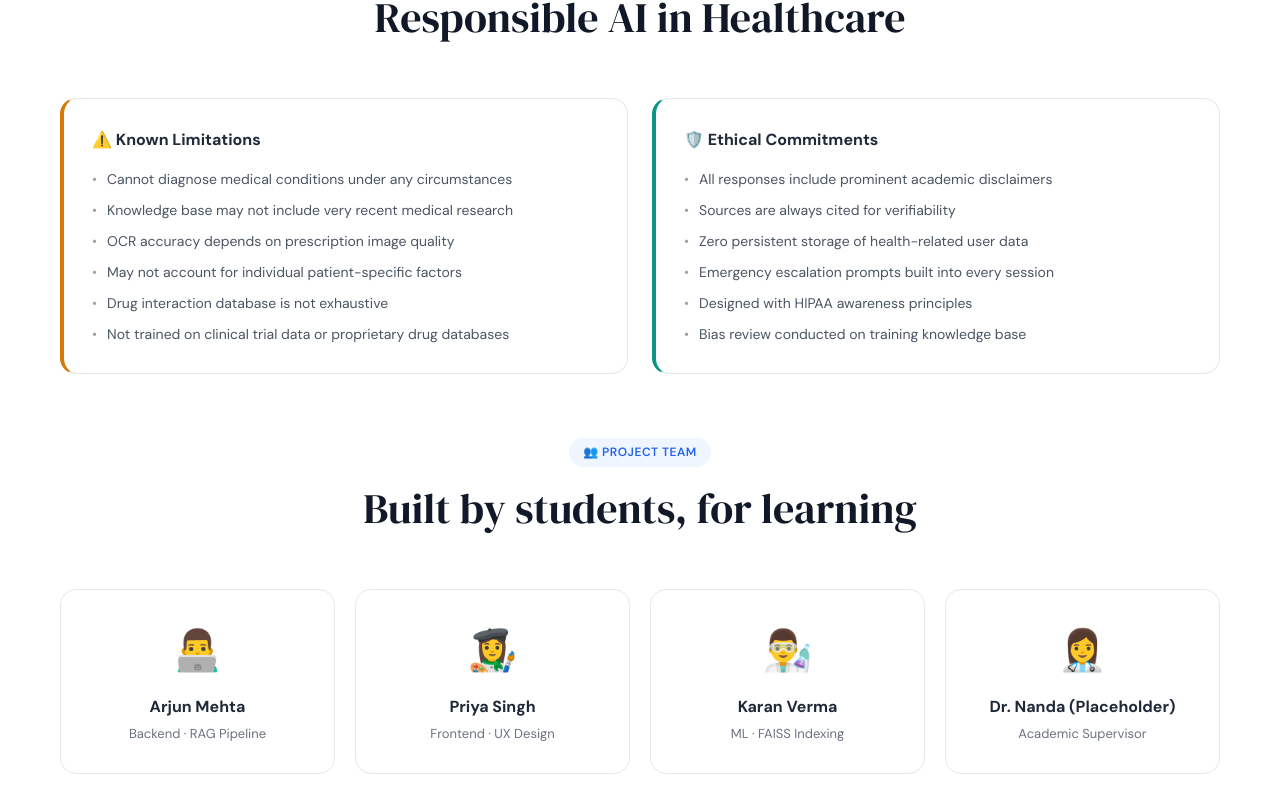
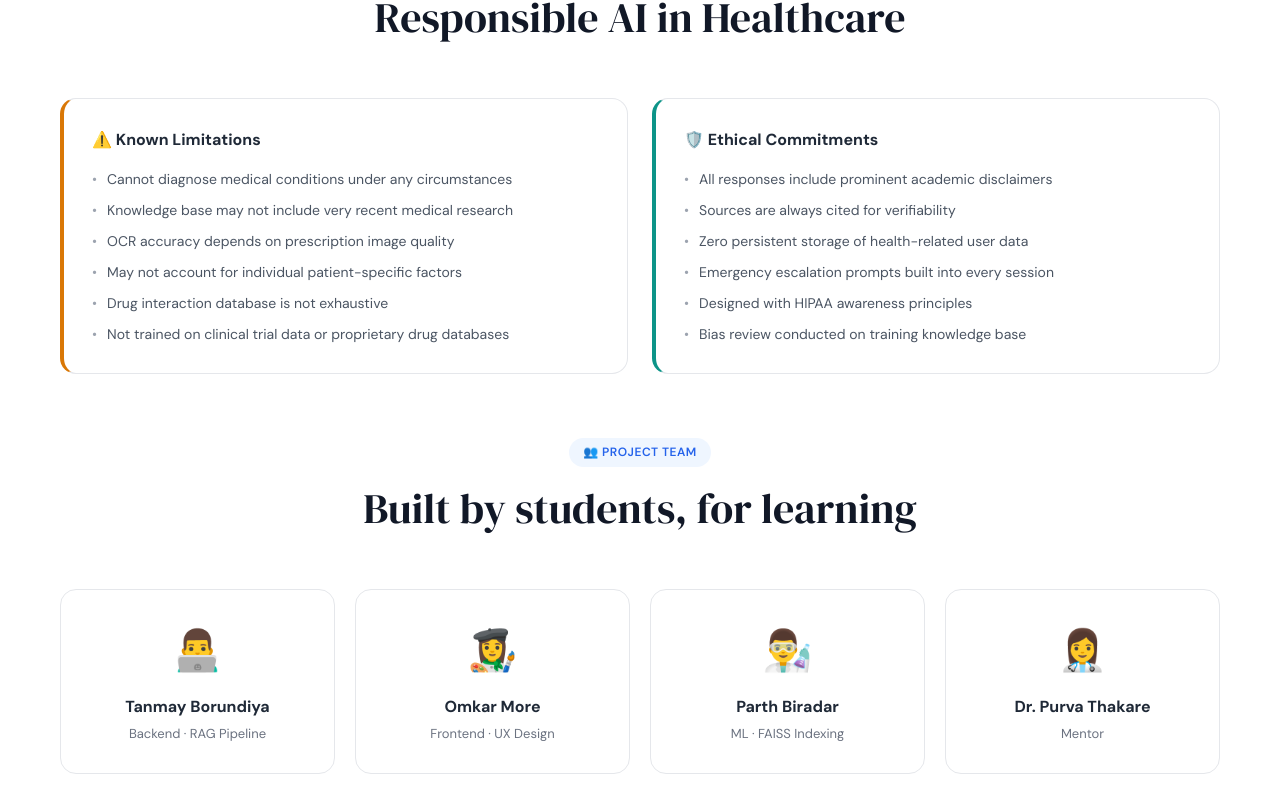
Before and after one commit to omkarmore79-beep/Medical-Chatbot, a Next.js app in the folder frontend/: page /about in a window 1280 px wide. Shown: the part 1203-2015 px from the top of the page. Built offline with nearby package versions, Linux system fonts and the light colour scheme.

Commit message:
Update team member details in about page

```diff
--- a/frontend/app/about/page.tsx
+++ b/frontend/app/about/page.tsx
@@ -100,10 +100,10 @@ export default function AboutPage() {
             }}
           >
             {[
-              ["👨‍💻", "Arjun Mehta", "Backend · RAG Pipeline"],
-              ["👩‍🎨", "Priya Singh", "Frontend · UX Design"],
-              ["👨‍🔬", "Karan Verma", "ML · FAISS Indexing"],
-              ["👩‍⚕️", "Dr. Nanda (Placeholder)", "Academic Supervisor"],
+              ["👨‍💻", "Tanmay Borundiya", "Backend · RAG Pipeline"],
+              ["👩‍🎨", "Omkar More", "Frontend · UX Design"],
+              ["👨‍🔬", "Parth Biradar", "ML · FAISS Indexing"],
+              ["👩‍⚕️", "Dr. Purva Thakare", "Mentor"],
             ].map(([icon, name, role]) => (
               <div
                 key={name}
```
